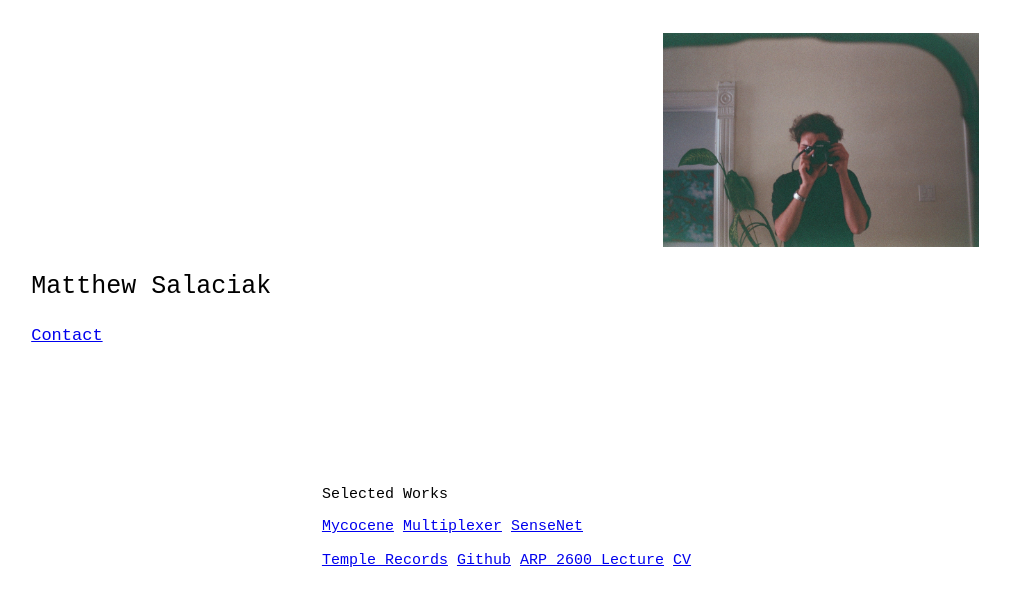
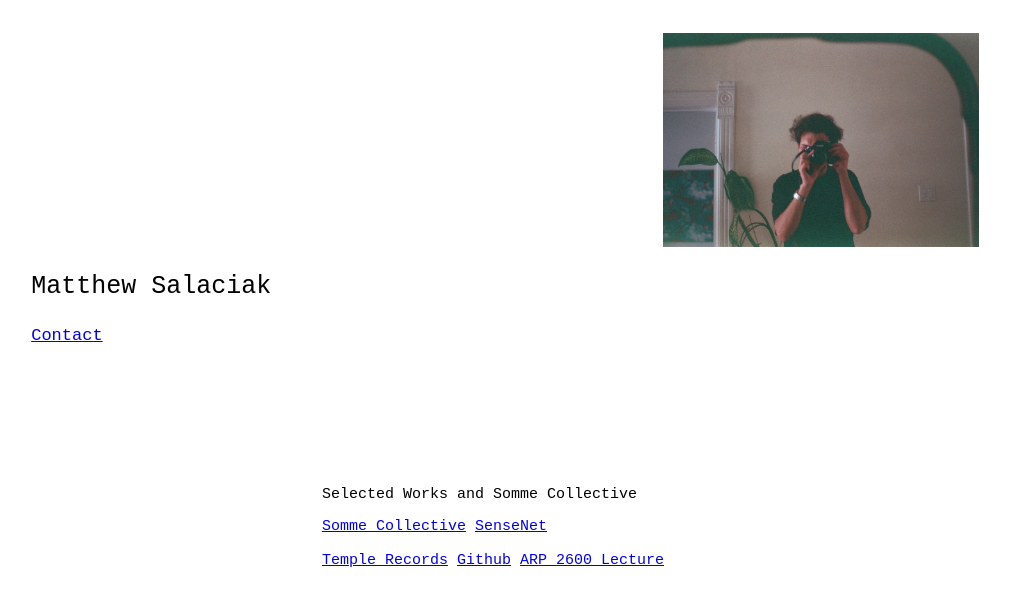
Before and after one commit to msalaciak/msalaciak.github.io, a plain HTML site: page index.html in a window 1280 px wide. Shown: the whole page, without its empty margins (40-1050 px from the left). Drawn offline with Linux system fonts and the light colour scheme.

Commit message:
quick update

```diff
--- a/index.html
+++ b/index.html
@@ -18,13 +18,10 @@
 
 
           <div class="link">
-            <p>Selected Works</p>
-              <a href="http://mycocene.net/">Mycocene</a>
+            <p>Selected Works and Somme Collective</p>
 
 
-
-        <a href="http://sambourgault.com/project2">Multiplexer</a>
-
+        <a href="https://somme-collective.net/">Somme Collective</a>
         <a href="https://vimeo.com/340213145">SenseNet</a>
 
 
@@ -35,7 +32,7 @@
 
         <a href="https://youtu.be/YNATpZp3RDk">ARP 2600 Lecture</a>
 
-        <a href="cv.pdf">CV</a>
+        <!-- <a href="cv.pdf">CV</a> -->
 
 
 
```
